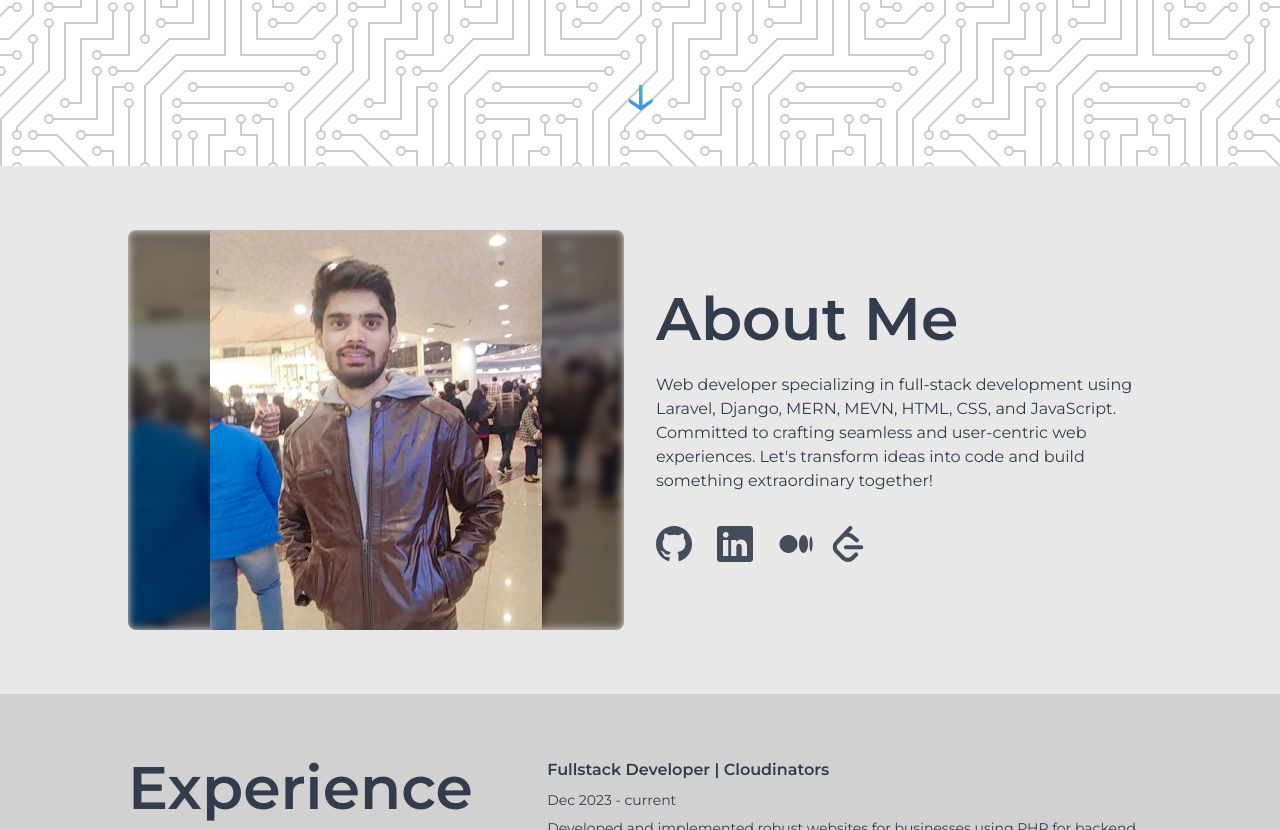
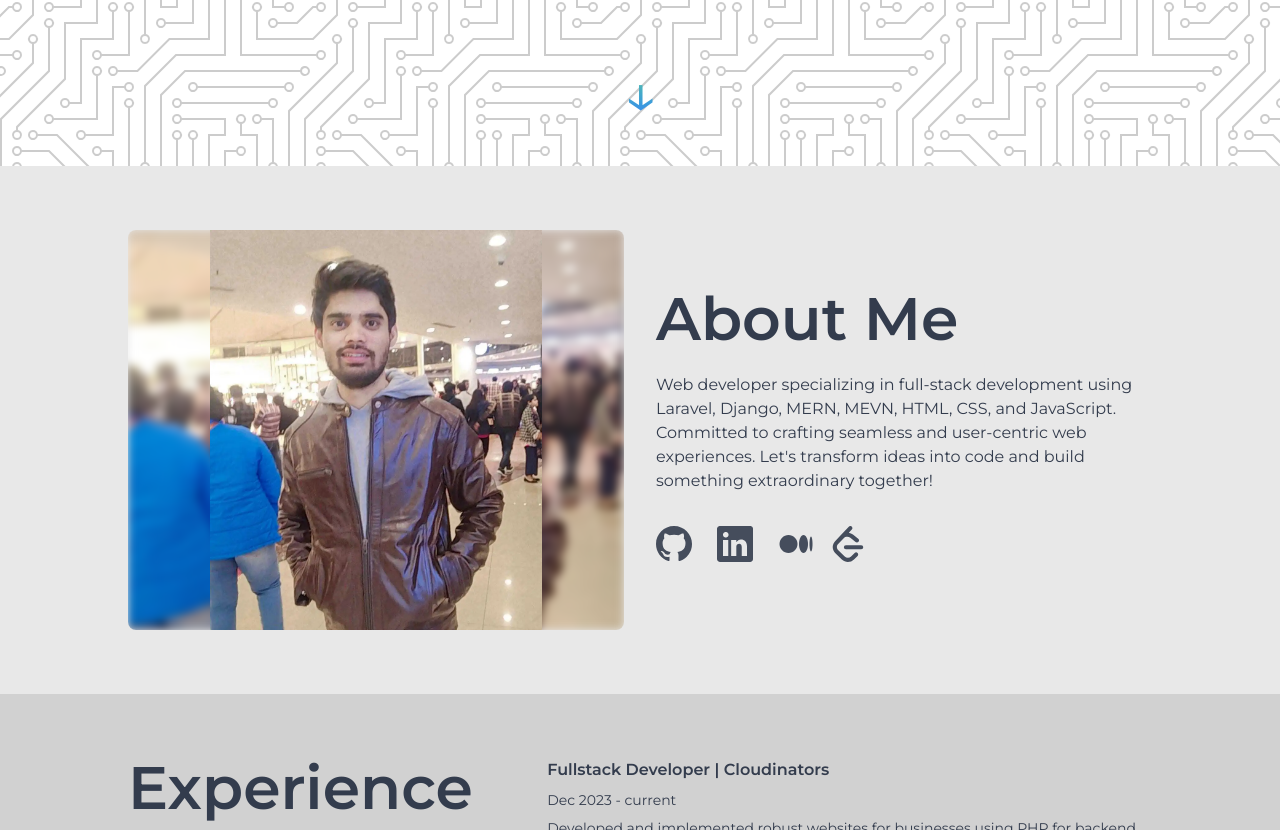
Before and after one commit to laraib07/portfolio, a Vue app: page / in a window 1280 px wide. Shown: the part 634-1464 px from the top of the page. Built offline with nearby package versions, Linux system fonts and the light colour scheme; no server answers.

Commit message:
fix bg brightness

```diff
--- a/src/partials/About.vue
+++ b/src/partials/About.vue
@@ -16,7 +16,7 @@ import Medium from "../components/icons/Medium.vue";
         <img
           src="/images/my_image.webp"
           alt="Laraib's image"
-          class="object-cover w-full blur-sm brightness-50"
+          class="object-cover w-full blur-sm"
         />
         <img
           src="/images/my_image.webp"
```
